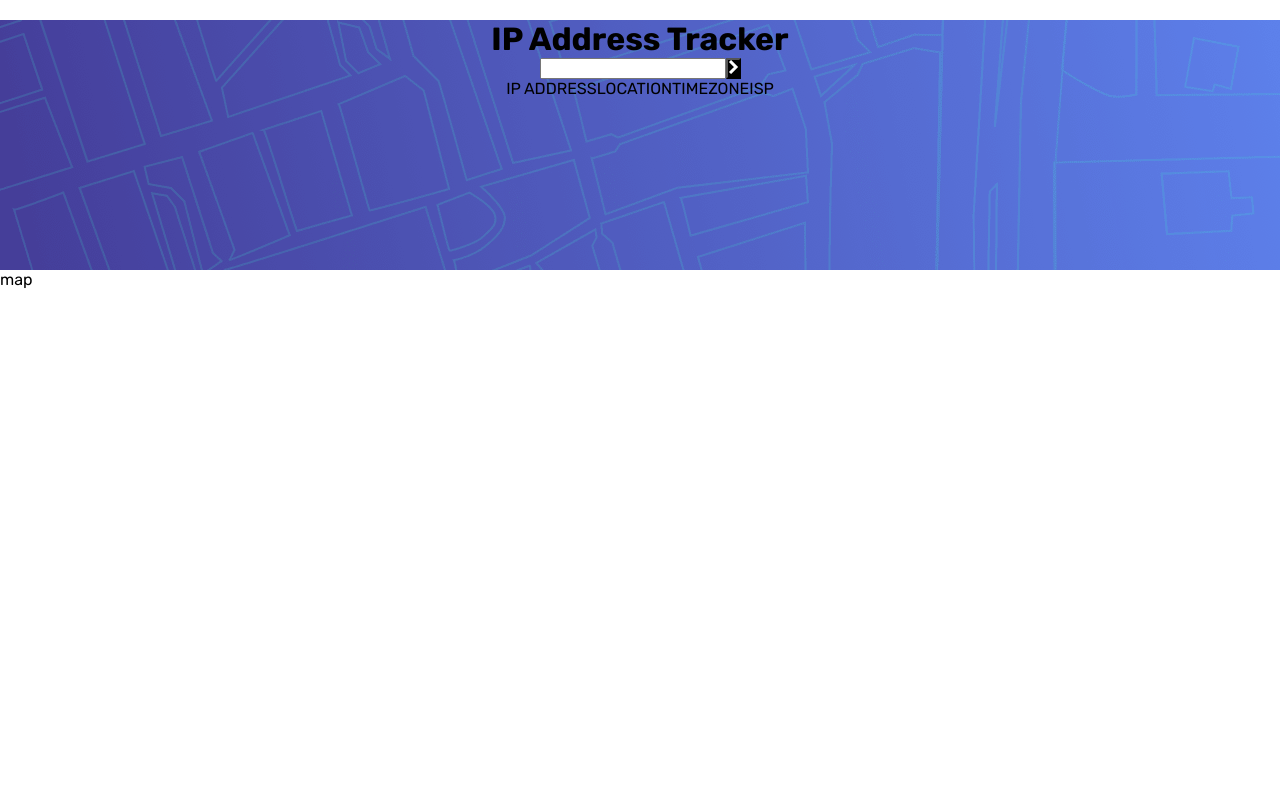
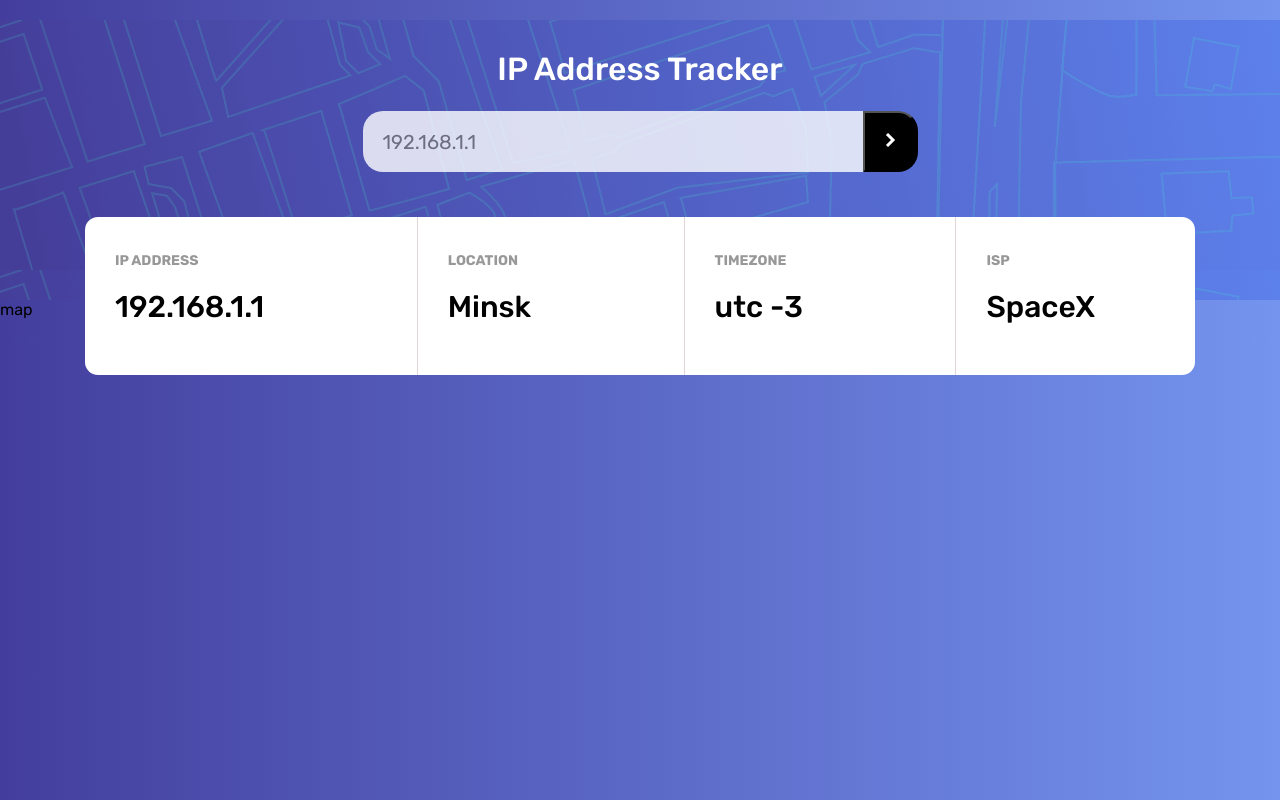
Before and after one commit to birmiiiyo/ip-address-tracker, a React (Create React App) app: page / in a window 1280 px wide. Built offline with nearby package versions, Linux system fonts and the light colour scheme; no server answers.

Commit message:
upper side

```diff
--- a/package.json
+++ b/package.json
@@ -6,9 +6,12 @@
     "@testing-library/jest-dom": "^5.16.4",
     "@testing-library/react": "^13.3.0",
     "@testing-library/user-event": "^13.5.0",
+    "axios": "^0.27.2",
     "react": "^18.2.0",
     "react-dom": "^18.2.0",
+    "react-redux": "^8.0.2",
     "react-scripts": "5.0.1",
+    "redux": "^4.2.0",
     "sass": "^1.53.0",
     "web-vitals": "^2.1.4"
   },
--- a/src/App.js
+++ b/src/App.js
@@ -11,9 +11,7 @@ function App() {
 
           <Form />
 
-          <div className="info">
-            <Information />
-          </div>
+          <Information />
         </div>
         <div>map</div>
       </div>
--- a/src/App.scss
+++ b/src/App.scss
@@ -21,10 +21,10 @@ ul {
 li {
   list-style-type: none;
 }
-// body{
-//   background:linear-gradient(to right,#433e9e,#7494ee);
-//   background:linear-gradient(to right,#1d1c1c,#262930);
-// }
+body{
+  background:linear-gradient(to right,#433e9e,#7494ee);
+ // background:linear-gradient(to right,#1d1c1c,#262930);
+}
 
 .wrapper{
   max-width: 1440px;
@@ -36,9 +36,16 @@ button{
 }
 .text{
   background:rgb(23, 67, 130) url(assets/imgs/pattern-bg.png) ;
-  height: 250px;
+  height: 280px;
 }
 h1,form,.info{
   display: flex;
   justify-content: center;
 }
+h1{
+  font-size: 32px;
+  padding-top: 30px;
+  margin-bottom: 23px;
+  font-weight: 500;
+  color: white;
+}
--- a/src/components/form/Form.js
+++ b/src/components/form/Form.js
@@ -1,13 +1,20 @@
-import React from 'react';
+import React, { useState } from 'react';
 import './Form.scss';
 import iconArrow from '../../assets/imgs/icon-arrow.svg';
 
 export default function Form() {
+  const [ip, setIp] = useState('');
+
+  const newIp = (e) => {
+    e.preventDefault();
+    setIp(e.target.value);
+  };
+
+  console.log(ip);
   return (
     <>
-      {' '}
-      <form>
-        <input />
+      <form onSubmit={newIp}>
+        <input placeholder="192.168.1.1" value={ip} />
         <button type="submit">
           <img src={iconArrow} />
         </button>
--- a/src/components/form/Form.scss
+++ b/src/components/form/Form.scss
@@ -0,0 +1,15 @@
+input{
+width: 500px;
+border-radius: 20px 0 0 20px;
+padding: 8px;
+padding-left: 20px;
+font-size: 20px;
+border: none;
+&[placeholder]{
+    opacity: 0.8;
+}
+}
+button{
+padding: 20px;
+border-radius: 0 20px 20px 0;
+}
--- a/src/components/info/Information.js
+++ b/src/components/info/Information.js
@@ -1,4 +1,5 @@
 import React from 'react';
+import './Information.scss';
 
 export default function Information() {
   React.useEffect(() => {
@@ -14,23 +15,23 @@ export default function Information() {
   }, []);
 
   return (
-    <>
-      <div>
+    <div className="info">
+      <div className="block">
         <p> IP ADDRESS</p>
-        <h6></h6>
+        <h6>192.168.1.1</h6>
       </div>
-      <div>
+      <div className="block">
         <p>LOCATION</p>
-        <h6></h6>
+        <h6>Minsk</h6>
       </div>
-      <div>
+      <div className="block">
         <p>TIMEZONE</p>
-        <h6></h6>
+        <h6>utc -3</h6>
       </div>
-      <div>
+      <div className="block">
         <p>ISP</p>
-        <h6></h6>
+        <h6>SpaceX</h6>
       </div>
-    </>
+    </div>
   );
 }
--- a/src/components/info/Information.scss
+++ b/src/components/info/Information.scss
@@ -0,0 +1,35 @@
+.info{
+    margin: 45px  auto;
+    margin-bottom: 0px;
+    width: 1110px;
+    border-radius: 13px;
+    justify-content: space-between;
+    background: white;
+  }
+
+.block{
+    margin-right: 50px;
+       border-left: 1px solid rgba($color: #9d7373, $alpha: 0.3);
+        &:first-child{
+            border-left: none;
+        }
+        &:last-child{
+            margin-right: 100px;
+        }
+    }
+
+p{
+margin:35px 0 20px 0;
+font-weight: 700;
+opacity: 0.4;
+font-size: 14px;
+
+}
+h6{
+    font-size: 30px;
+    font-weight: 500;
+    margin-bottom: 50px;
+}
+p,h6{
+    margin-left: 30px;
+}
```
Also changed, not shown: src/index.js (+12 -0 lines), 1 other file (tests, documents, lock files or other folders).
